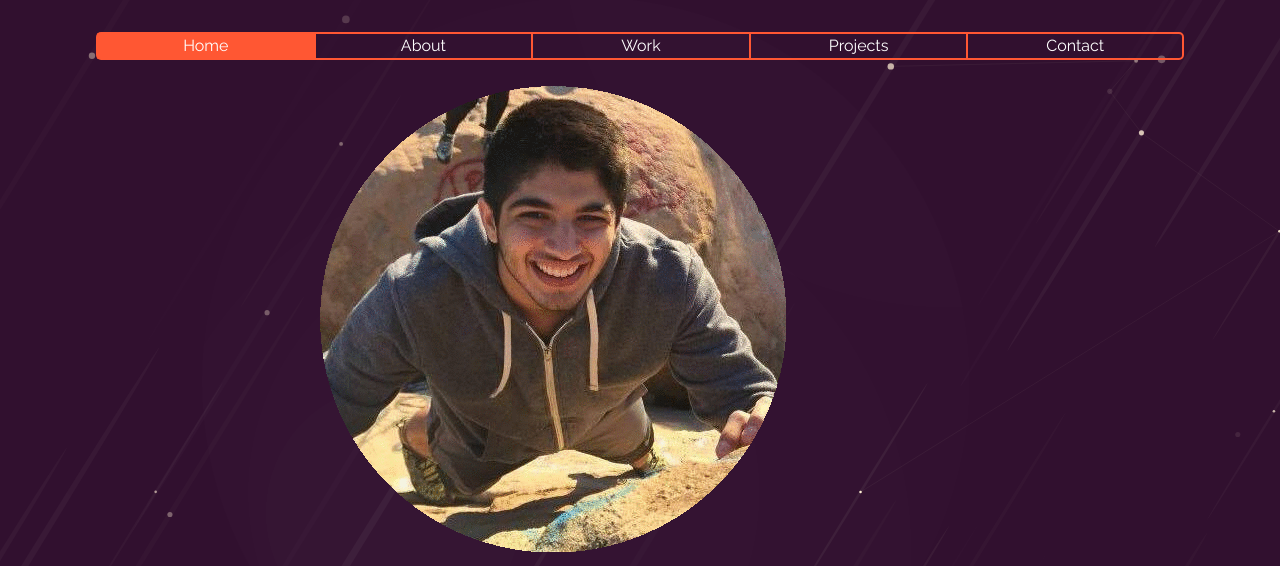
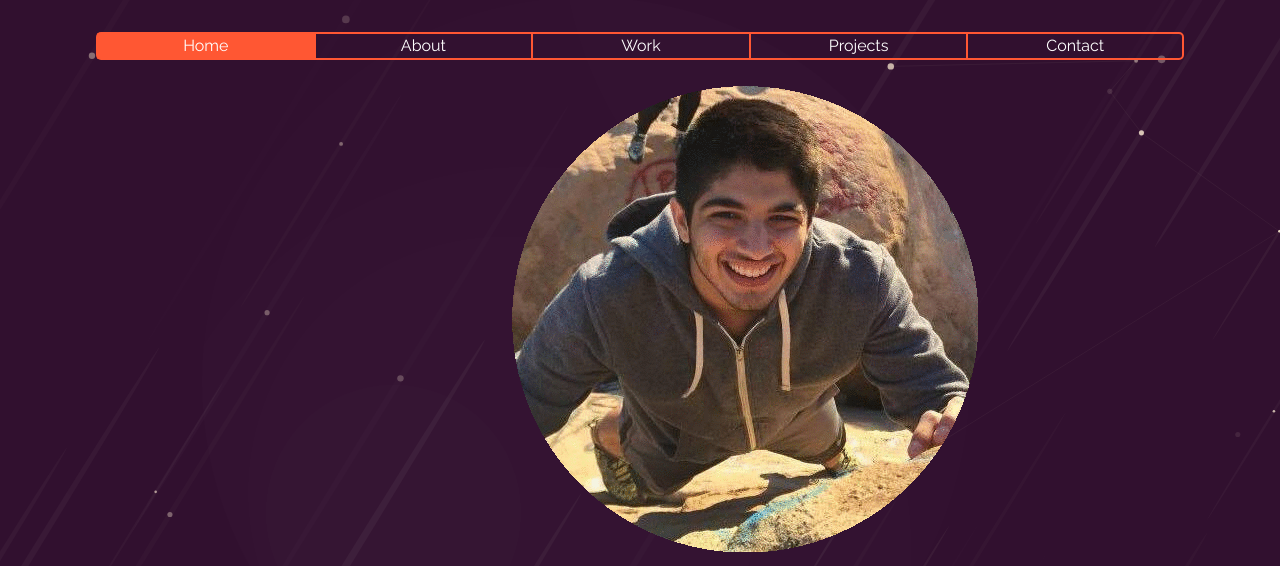
Before and after one commit to gjethwani/personal-website-vanilla, a plain HTML site: page index.html in a window 1280 px wide. Shown: the top 566 px of the page. Drawn offline with nearby package versions, Linux system fonts and the light colour scheme.

Commit message:
progress on home page

```diff
--- a/css/index.css
+++ b/css/index.css
@@ -66,22 +66,12 @@ p, h1, h3, label {
 }
 
 .info-elements {
-  display: table-cell;
-  vertical-align: middle;
-  height: 100%;
+  text-align: center;
 }
 
 #home-info {
-  /* display: block;
+  width: 20%;
   margin: auto;
-  text-align: center;
-  width: 50%; */
-  width: 50%;
-  margin-left: 25%;
-  display: inline-block;
-  text-align: center;
-  /* margin-top: 2.5%; */
-  /* height: 7.5%; */
 }
 
 #profile-pic {
```
